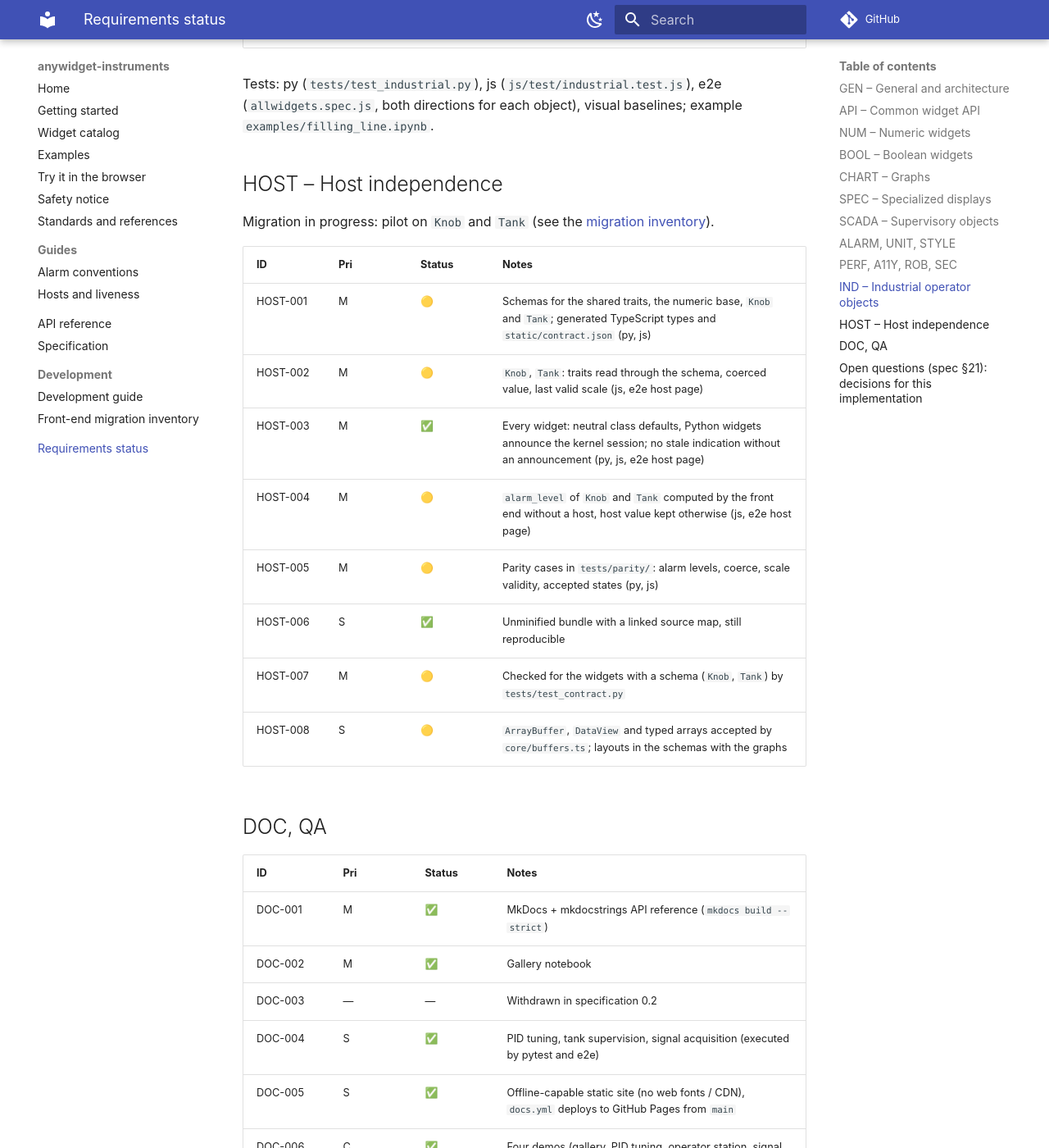
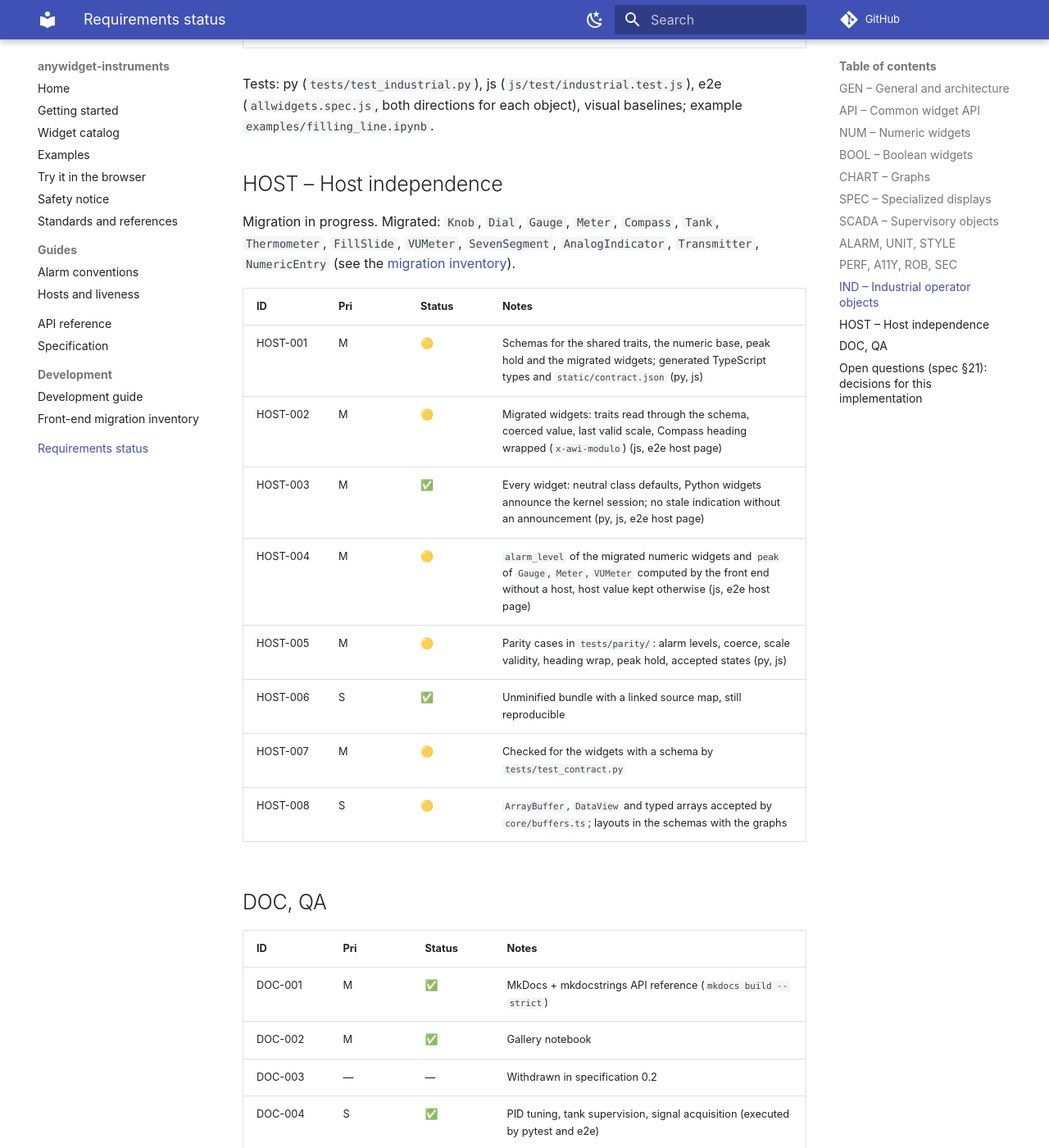
Before and after one commit to AnywidgetInstruments/anywidget-instruments-industrial, an MkDocs documentation site: the page built from docs/requirements-status.md, in a window 1280 px wide and 1400 px high, scrolled down 6793 px. Shown: the whole window at 82% size. Built offline with MkDocs 1.6.1 and Material for MkDocs 9.7.7, drawn with Linux system fonts in a browser that asks for light colours; comment, search, counter and statistics services are not loaded.

Commit message:
Document the numeric widgets migrated to the trait contract
Hosts page and requirement status: the thirteen numeric widgets now
behave without a kernel as with one (schema-driven traits, coerce,
heading wrap, alarm level and peak hold computed by the front end).

Assisted-by: AI

```diff
--- a/docs/requirements-status.md
+++ b/docs/requirements-status.md
@@ -127,18 +127,20 @@ Tests: py (`tests/test_industrial.py`), js (`js/test/industrial.test.js`), e2e
 example `examples/filling_line.ipynb`.
 
 ## HOST – Host independence
-Migration in progress: pilot on `Knob` and `Tank` (see the
+Migration in progress. Migrated: `Knob`, `Dial`, `Gauge`, `Meter`, `Compass`, `Tank`,
+`Thermometer`, `FillSlide`, `VUMeter`, `SevenSegment`, `AnalogIndicator`,
+`Transmitter`, `NumericEntry` (see the
 [migration inventory](dev/frontend-migration-inventory.md)).
 
 | ID | Pri | Status | Notes |
 |---|---|---|---|
-| HOST-001 | M | 🟡 | Schemas for the shared traits, the numeric base, `Knob` and `Tank`; generated TypeScript types and `static/contract.json` (py, js) |
-| HOST-002 | M | 🟡 | `Knob`, `Tank`: traits read through the schema, coerced value, last valid scale (js, e2e host page) |
+| HOST-001 | M | 🟡 | Schemas for the shared traits, the numeric base, peak hold and the migrated widgets; generated TypeScript types and `static/contract.json` (py, js) |
+| HOST-002 | M | 🟡 | Migrated widgets: traits read through the schema, coerced value, last valid scale, Compass heading wrapped (`x-awi-modulo`) (js, e2e host page) |
 | HOST-003 | M | ✅ | Every widget: neutral class defaults, Python widgets announce the kernel session; no stale indication without an announcement (py, js, e2e host page) |
-| HOST-004 | M | 🟡 | `alarm_level` of `Knob` and `Tank` computed by the front end without a host, host value kept otherwise (js, e2e host page) |
-| HOST-005 | M | 🟡 | Parity cases in `tests/parity/`: alarm levels, coerce, scale validity, accepted states (py, js) |
+| HOST-004 | M | 🟡 | `alarm_level` of the migrated numeric widgets and `peak` of `Gauge`, `Meter`, `VUMeter` computed by the front end without a host, host value kept otherwise (js, e2e host page) |
+| HOST-005 | M | 🟡 | Parity cases in `tests/parity/`: alarm levels, coerce, scale validity, heading wrap, peak hold, accepted states (py, js) |
 | HOST-006 | S | ✅ | Unminified bundle with a linked source map, still reproducible |
-| HOST-007 | M | 🟡 | Checked for the widgets with a schema (`Knob`, `Tank`) by `tests/test_contract.py` |
+| HOST-007 | M | 🟡 | Checked for the widgets with a schema by `tests/test_contract.py` |
 | HOST-008 | S | 🟡 | `ArrayBuffer`, `DataView` and typed arrays accepted by `core/buffers.ts`; layouts in the schemas with the graphs |
 
 ## DOC, QA
```
Also changed, not shown: docs/hosts.md (+9 -5 lines).
